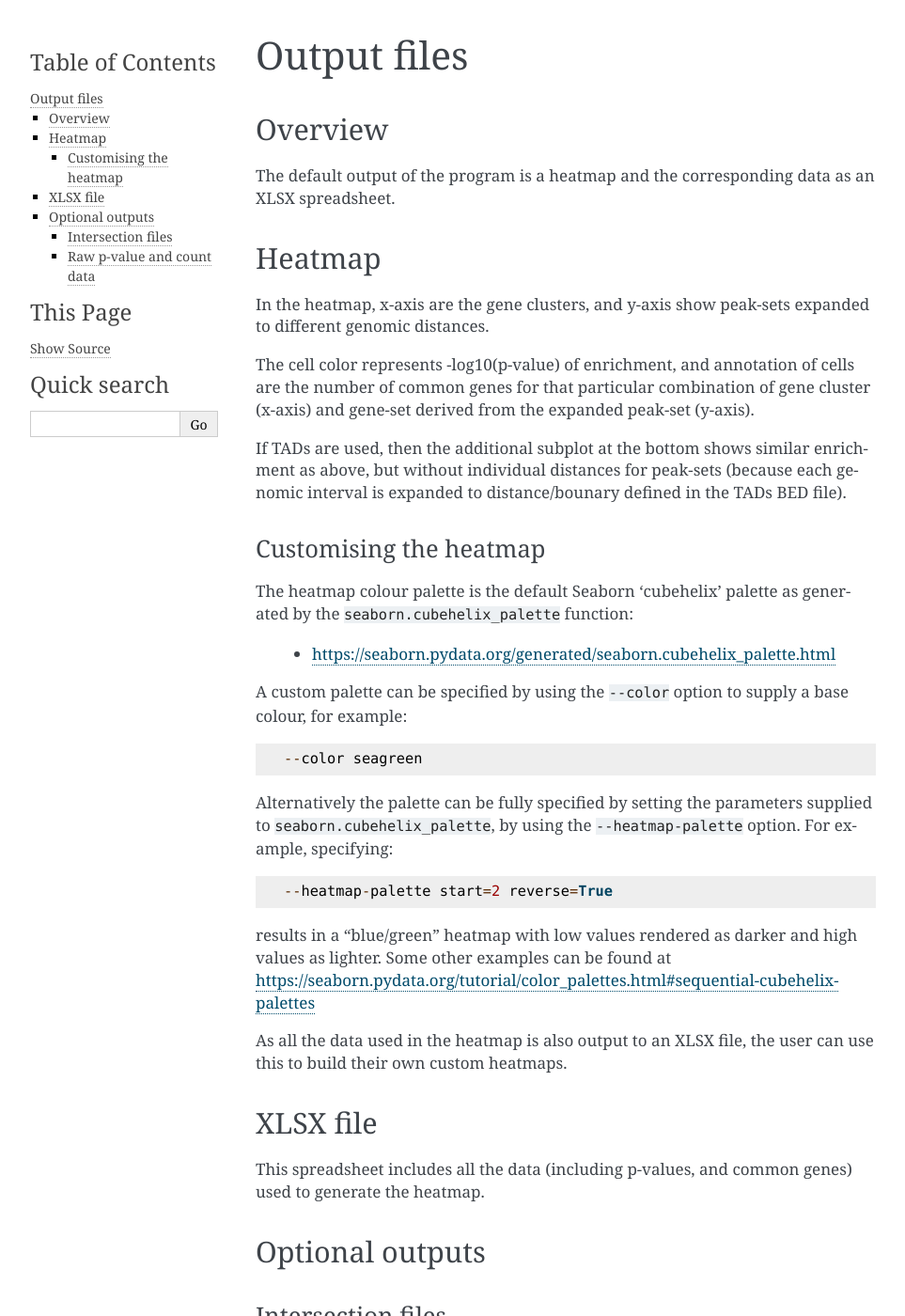
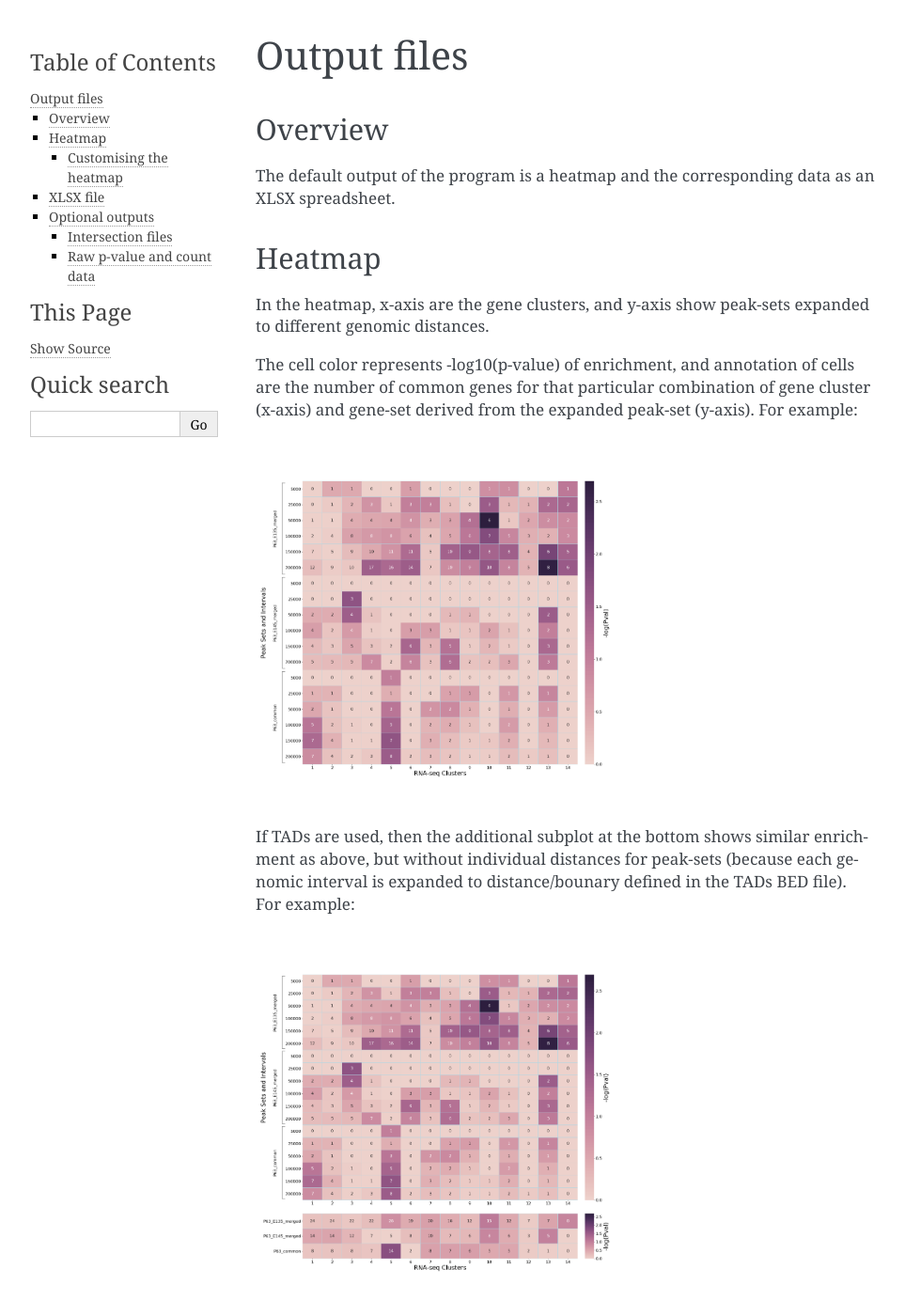
Before and after one commit to fls-bioinformatics-core/pegs, a Sphinx documentation site: the page built from docs/source/outputs.rst, in a window 1280 px wide and 1400 px high. Shown: the whole window at 94% size, without its empty margins (148-1111 px from the left). Built offline with Sphinx 7.4.7, drawn with Linux system fonts in a browser that asks for light colours; some of the changed text lies outside the part shown.

Commit message:
Documentation: add heatmap images to the 'outputs' docs.

```diff
--- a/docs/source/outputs.rst
+++ b/docs/source/outputs.rst
@@ -17,12 +17,20 @@ peak-sets expanded to different genomic distances.
 The cell color represents -log10(p-value) of enrichment, and
 annotation of cells are the number of common genes for that
 particular combination of gene cluster (x-axis) and gene-set
-derived from the expanded peak-set (y-axis).
+derived from the expanded peak-set (y-axis). For example:
+
+.. image:: images/example_heatmap.png
+   :width: 400
+   :alt: Example heatmap from PEGS
 
 If TADs are used, then the additional subplot at the bottom shows
 similar enrichment as above, but without individual distances
 for peak-sets (because each genomic interval is expanded to
-distance/bounary defined in the TADs BED file).
+distance/bounary defined in the TADs BED file). For example:
+
+.. image:: images/example_with_tads_heatmap.png
+   :width: 400
+   :alt: Example heatmap with TADs from PEGS
 
 Customising the heatmap
 -----------------------
@@ -58,7 +66,11 @@ XLSX file
 =========
 
 This spreadsheet includes all the data (including p-values, and
-common genes) used to generate the heatmap.
+common genes) used to generate the heatmap; for example:
+
+.. image:: images/example_results_xlsx.png
+   :width: 400
+   :alt: Example XLSX output from PEGS
 
 Optional outputs
 ================
```
Also changed, not shown: docs/source/images/example_heatmap.png (added), docs/source/images/example_results_xlsx.png (added), docs/source/images/example_with_tads_heatmap.png (added).
